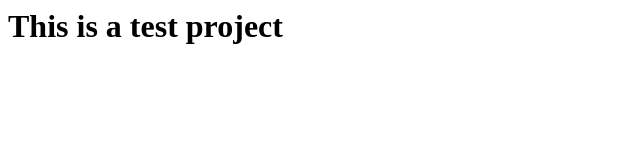
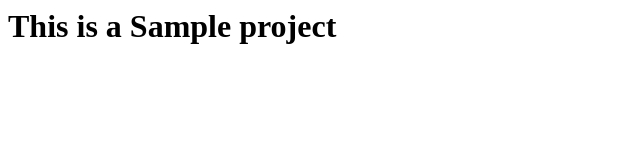
Before and after one commit to brindhasd/devops_Project2, a plain HTML site: page index.html in a window 1280 px wide. Shown: the whole page, without its empty margins (0-640 px from the left). Drawn offline with Linux system fonts and the light colour scheme.

Commit message:
Update index.html
added points

```diff
--- a/index.html
+++ b/index.html
@@ -1,3 +1,3 @@
 <html>
-	<h1>This is a test project</h1>
+	<h1>This is a Sample project</h1>
 </html>
```
